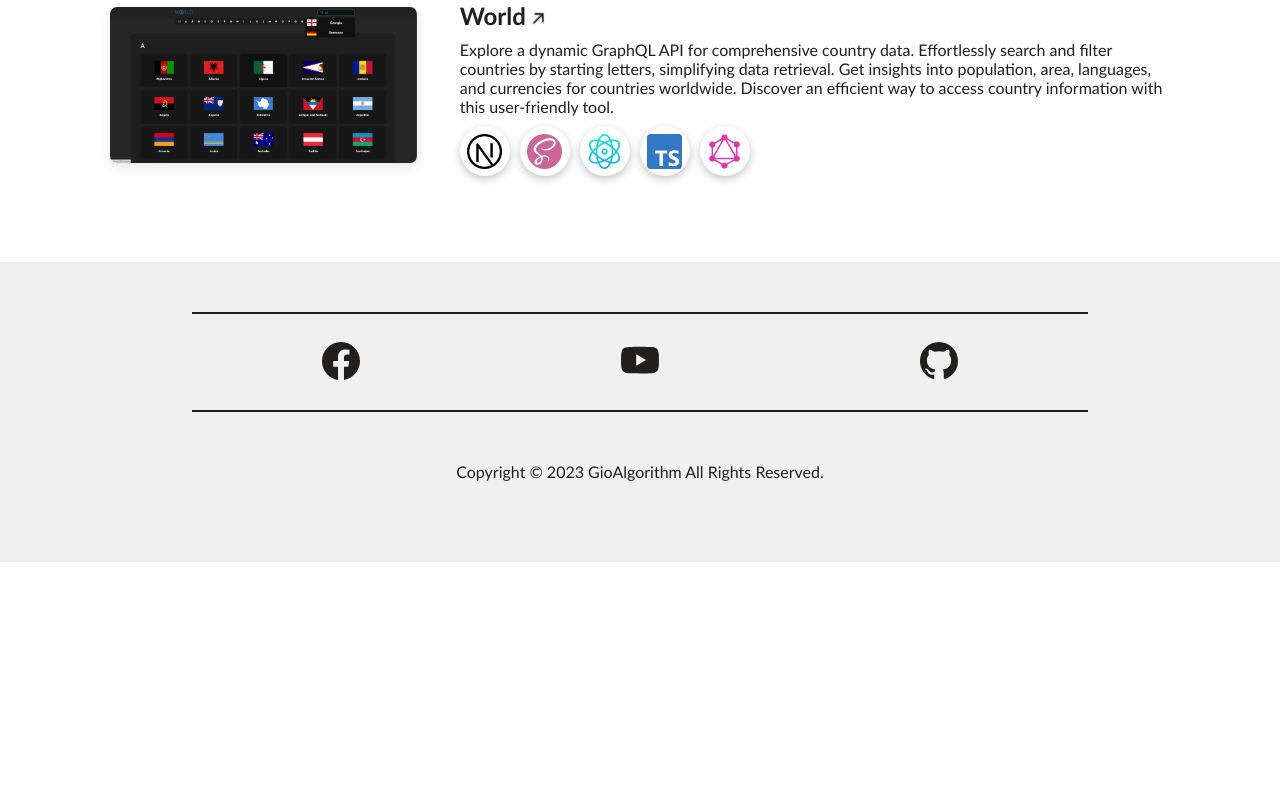
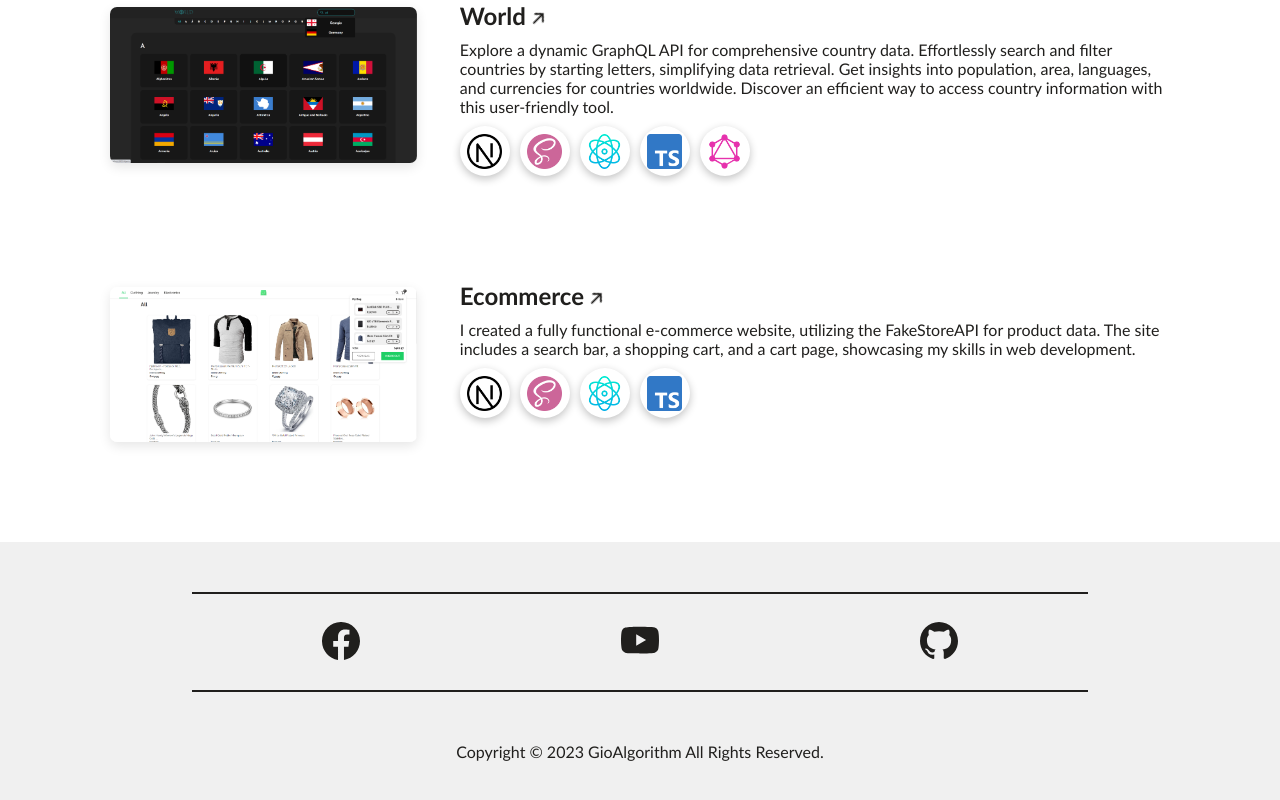
Before and after one commit to gioAlgorithm/portfolio, a Next.js app: page /work in a window 1280 px wide. Shown: the part 736-1536 px from the top of the page. Before the commit the page ends 1298 px from the top, so only its background shows below. Built offline with nearby package versions, Linux system fonts and the light colour scheme.

Commit message:
push fourth project

```diff
--- a/src/app/work/page.tsx
+++ b/src/app/work/page.tsx
@@ -7,6 +7,7 @@ import { BsArrowRightShort } from "react-icons/bs";
 import evspImage from "../../../public/assets/image/evsp.png"
 import scaryMazeImage from "../../../public/assets/image/scary-maze.png"
 import worldImage from "../../../public/assets/image/world-website.png"
+import ecommerceImage from "../../../public/assets/image/ecommerce.png"
 import CssImage from "../../../public/assets/svg/css.png"
 import ReactImage from "../../../public/assets/svg/react.png"
 import SassImage from "../../../public/assets/svg/sass.png"
@@ -149,6 +150,40 @@ export default function Work() {
         </a>
       </div>
 
+      <div className={style.fourthProject}>
+        <a href='https://giorgimachitadze-ecommerce.vercel.app/' className={style.innerFourthProject}>
+          <div className={style.projectImage} >
+            <Image alt='project image' width={600} height={200} src={ecommerceImage.src} />
+          </div>
+          <div className={style.projectInfo}>
+            <div>
+              <div className={style.projectAbout}>
+
+                <h2 className={style.projectTitle}>Ecommerce <BsArrowRightShort /></h2>
+                <p>
+                  I created a fully functional e-commerce website, utilizing the FakeStoreAPI for product data.
+                  The site includes a search bar, a shopping cart, and a cart page, showcasing my skills in web development.
+                </p>
+              </div>
+              <div className={style.projectTools}>
+                <div style={{ backgroundImage: `url(${NextImage.src})` }}>
+                  <h1>Next.js</h1>
+                </div>
+                <div style={{ backgroundImage: `url(${SassImage.src})` }}>
+                  <h1>Sass</h1>
+                </div>
+                <div style={{ backgroundImage: `url(${ReactImage.src})` }}>
+                  <h1>React.js</h1>
+                </div>
+                <div style={{ backgroundImage: `url(${TypescriptImage.src})` }}>
+                  <h1>Typescript</h1>
+                </div>
+              </div>
+            </div>
+          </div>
+        </a>
+      </div>
+
     </div>
 
   )
--- a/src/app/work/work.module.scss
+++ b/src/app/work/work.module.scss
@@ -335,6 +335,109 @@
         }
     }
 }
+.fourthProject{
+    margin-bottom: 30px;
+    width: 100%;
+    display: flex;
+    justify-content: center;
+
+    .innerFourthProject{
+        width: 90%;
+        display: flex;
+        justify-content: center;
+        max-width: 1080px;
+        min-height: 250px;
+        justify-content: space-between;
+        border-radius: 12px;
+        padding: 10px;
+        cursor: pointer;
+        color: rgb(32, 31, 29);
+
+        &:hover{
+            box-shadow: rgba(0, 0, 0, 0.35) 0px 5px 15px;
+
+            .projectImage{
+                img{
+                    box-shadow: rgba(0, 0, 0, 0.16) 0px 10px 36px 0px, rgba(0, 0, 0, 0.06) 0px 0px 0px 1px;
+                }
+            }
+            .projectInfo{
+                .projectAbout{
+                    .projectTitle{
+                        svg{
+                            margin-bottom: -4px;
+                            margin-left: -4px;
+                            font-weight: bold;
+
+                        }
+                    }
+                }
+            }
+        }
+        .projectImage{
+            width: 29%;
+
+            img{
+                width: 100%;
+                height: auto;
+                margin-top: 15px;
+                border-radius: 7px;
+                box-shadow: rgba(0, 0, 0, 0.1) 0px 4px 12px;
+            }
+        }
+        .projectInfo{
+            width: 67%;
+
+            .projectAbout{
+
+                .projectTitle{
+                    line-height: 3rem;
+                    svg{
+                        font-size: 1.8rem;
+                        margin-left: -8px;
+                        margin-bottom: -8px;
+                        transform: rotate(-45deg);
+                    }
+                }
+
+            }
+
+            .projectTools{
+                display: flex;
+                margin-top: 10px;
+
+                div{
+                    width: 50px;
+                    height: 50px;
+                    margin-right: 10px;
+                    border-radius: 50%;
+                    box-shadow: rgba(0, 0, 0, 0.24) 0px 3px 8px;
+                    background-position: center;
+                    background-repeat: no-repeat;
+                    background-size: auto 70%;
+                }
+
+                h1{
+                    width: 100%;
+                    height: 100%;
+                    border-radius: 50%;
+                    display: flex;
+                    align-items: center;
+                    justify-content: center;
+                    font-size: 0.6rem;
+                    background-color: rgb(0, 0, 0,0.4);
+                    color: white;
+                    display: none;
+                }
+
+                div:hover h1{
+                    display: flex;
+                    cursor: default;
+                }
+            }
+        }
+    }
+}
 
 // responsive
 
@@ -380,4 +483,17 @@
             }
         }
     }
+    .fourthProject{
+        .innerFourthProject{
+            flex-direction: column-reverse;
+
+            .projectImage{
+                width: 50%;
+            }
+
+            .projectInfo{
+                width: 100%;
+            }
+        }
+    }
 }
--- a/src/components/navbar/Navbar.module.scss
+++ b/src/components/navbar/Navbar.module.scss
@@ -64,7 +64,6 @@
             height: 50px;
             background-color: white;
             justify-content: center;
-            display: flex;
             flex-direction: row;
             box-shadow: 0px 1px 1px rgb(0 0 0 / 12%);
             .active{
```
Also changed, not shown: public/assets/image/ecommerce.PNG (added).
